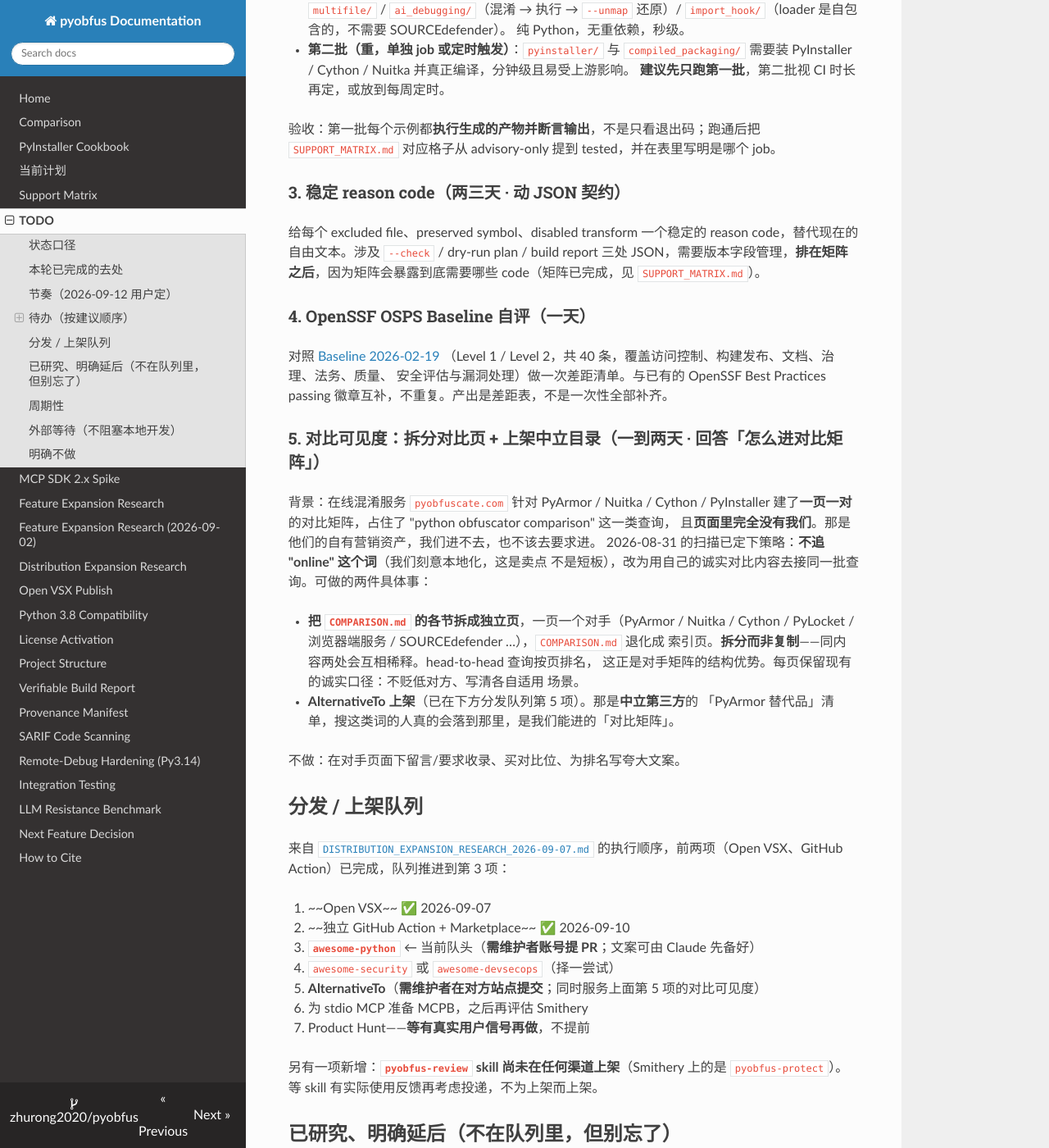
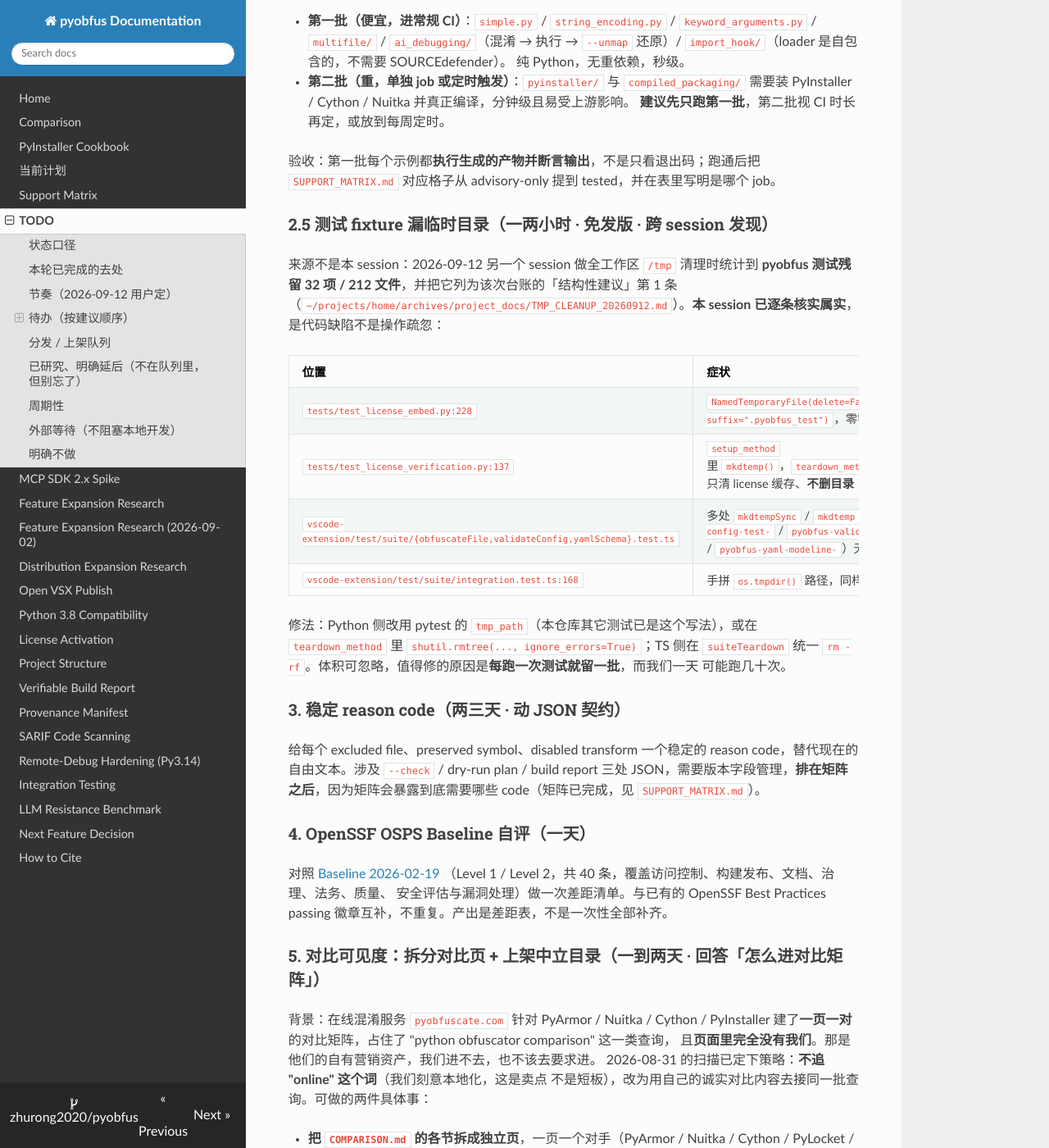
Before and after one commit to zhurong2020/pyobfus, an MkDocs documentation site: the page built from docs/TODO.md, in a window 1280 px wide and 1400 px high, scrolled down 1565 px. Shown: the whole window at 82% size. Built offline with MkDocs 1.6.1, drawn with Linux system fonts in a browser that asks for light colours; nearby versions of some CDN libraries; some of the changed text lies outside the part shown.

Commit message:
docs: queue the temp-directory leak another session found in our tests
A workspace-wide /tmp cleanup on the same day counted 32 leftover pyobfus
test artifacts and filed it as that ledger's first structural suggestion.
Verified here rather than taken on trust, and it is real in six places:
two Python tests that create a temp file or directory and never remove
them, and four extension tests that mkdtemp without cleanup.

Worth fixing not for the bytes but because every test run leaves another
batch, and this repository runs its suites many times a day.

Co-Authored-By: Claude Opus 5 <noreply@anthropic.com>

```diff
--- a/docs/TODO.md
+++ b/docs/TODO.md
@@ -38,6 +38,7 @@ CI job、只读 review skill、浏览器端对比小节、抗 AI 措辞改写、
 |---|---|---|---|
 | 1 | CycloneDX 版本声明对齐 | **取决于选哪条**：升 1.7 改代码→要发版；保持 1.6 + 文档写明→免发版 | Claude |
 | 2 | 让 `examples/` 在 CI 里真的跑 | 免发版（只动 `.github/workflows/` 与 `examples/`） | Claude |
+| 2.5 | 测试 fixture 漏临时目录 | 免发版（只动测试） | Claude |
 | 3 | 稳定 reason code | **要发版**（改 `--check` / plan / build report 三处 JSON） | Claude |
 | 4 | OpenSSF OSPS Baseline 自评 | 免发版（产出差距表；个别项可能要改仓库设置） | Claude 出表，设置项需维护者 |
 | 5 | 对比可见度：拆分对比页 + 上架目录 | 免发版（拆页纯 docs；上架需对方站点提交） | 拆页 Claude；上架需维护者账号 |
@@ -65,6 +66,25 @@ CI job、只读 review skill、浏览器端对比小节、抗 AI 措辞改写、
 
 验收：第一批每个示例都**执行生成的产物并断言输出**，不是只看退出码；跑通后把
 `SUPPORT_MATRIX.md` 对应格子从 advisory-only 提到 tested，并在表里写明是哪个 job。
+
+### 2.5 测试 fixture 漏临时目录（一两小时 · 免发版 · 跨 session 发现）
+
+来源不是本 session：2026-09-12 另一个 session 做全工作区 `/tmp` 清理时统计到
+**pyobfus 测试残留 32 项 / 212 文件**，并把它列为该次台账的「结构性建议」第 1 条
+（`~/projects/home/archives/project_docs/TMP_CLEANUP_20260912.md`）。**本 session
+已逐条核实属实**，是代码缺陷不是操作疏忽：
+
+| 位置 | 症状 |
+|---|---|
+| `tests/test_license_embed.py:228` | `NamedTemporaryFile(delete=False, suffix=".pyobfus_test")`，零字节文件永不删除 |
+| `tests/test_license_verification.py:137` | `setup_method` 里 `mkdtemp()`，`teardown_method` 只清 license 缓存、**不删目录** |
+| `vscode-extension/test/suite/{obfuscateFile,validateConfig,yamlSchema}.test.ts` | 多处 `mkdtempSync` / `mkdtemp`（前缀 `pyobfus-config-test-` / `pyobfus-validate-test-` / `pyobfus-yaml-modeline-`）无清理 |
+| `vscode-extension/test/suite/integration.test.ts:168` | 手拼 `os.tmpdir()` 路径，同样无清理 |
+
+修法：Python 侧改用 pytest 的 `tmp_path`（本仓库其它测试已是这个写法），或在
+`teardown_method` 里 `shutil.rmtree(..., ignore_errors=True)`；TS 侧在 `suiteTeardown`
+统一 `rm -rf`。体积可忽略，值得修的原因是**每跑一次测试就留一批**，而我们一天
+可能跑几十次。
 
 ### 3. 稳定 reason code（两三天 · 动 JSON 契约）
 
```
